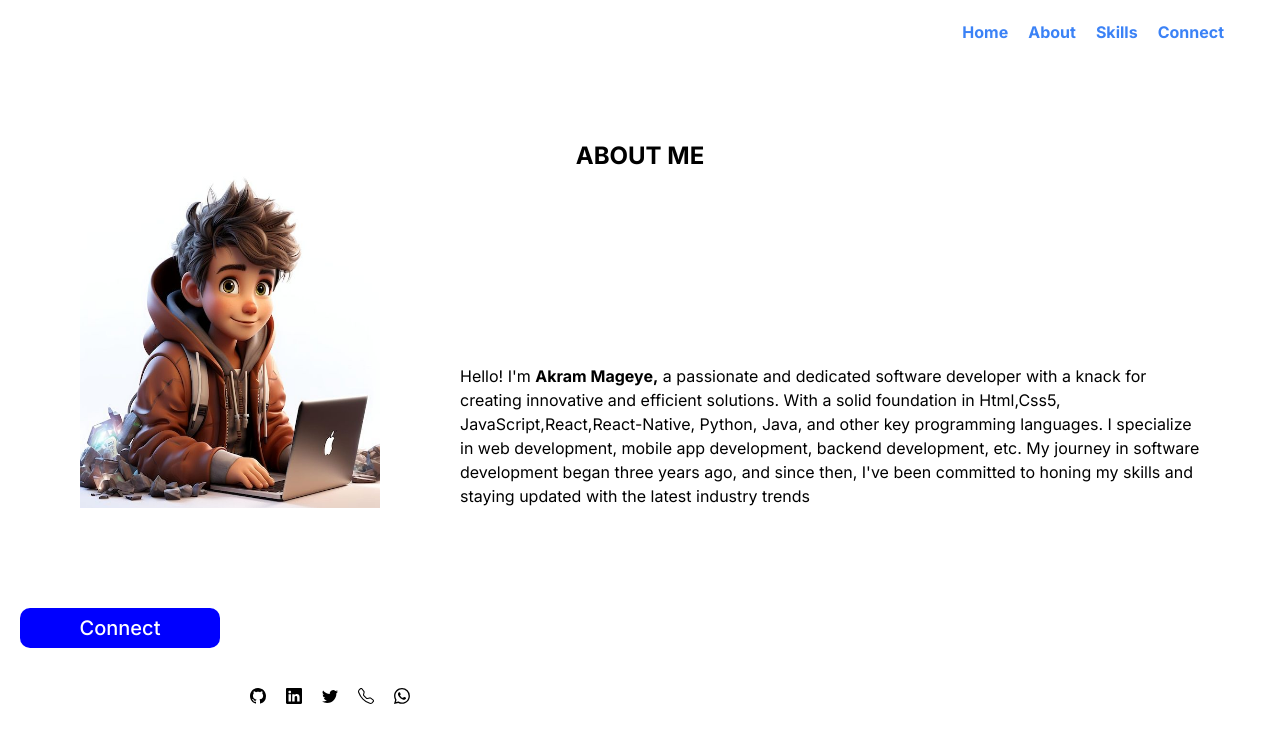
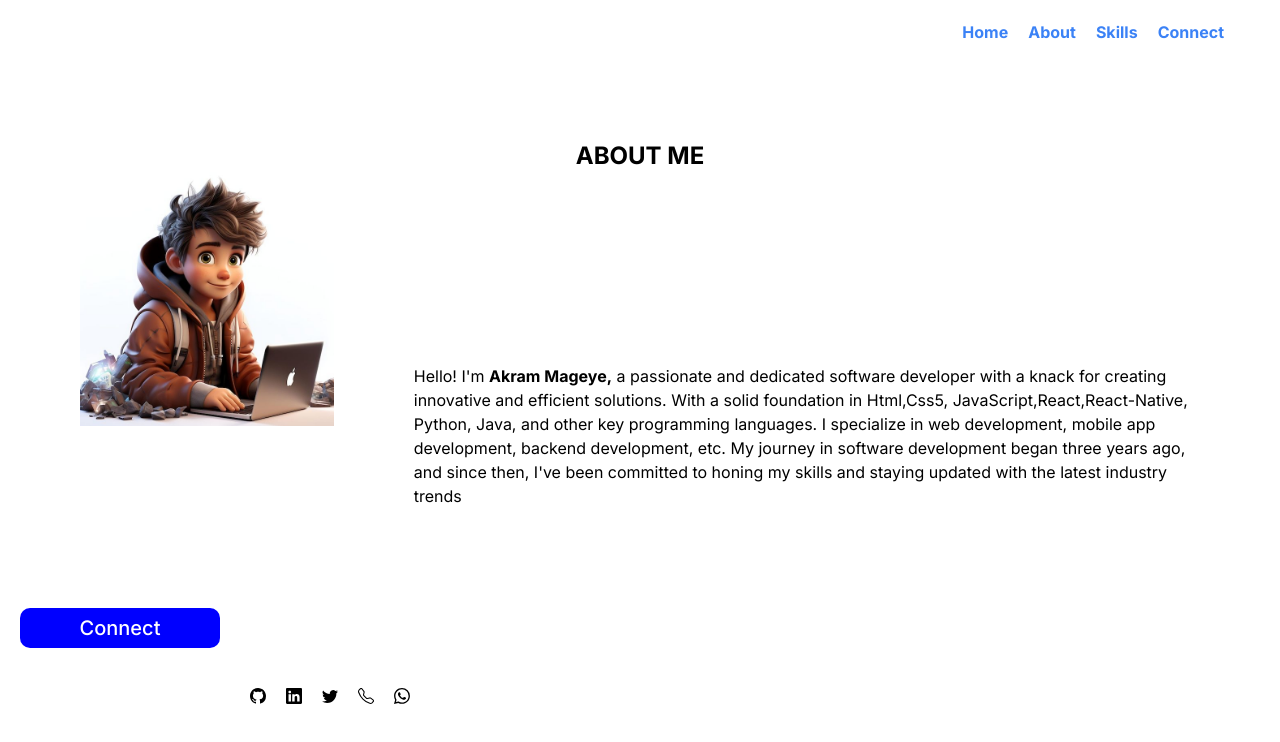
Before and after one commit to KiramZodiac/kiram_portifolio, a Next.js app: page /About in a window 1280 px wide. Shown: the top 742 px of the page. Built offline with nearby package versions, Linux system fonts and the light colour scheme.

Commit message:
added an about pages and a resized pic2

```diff
--- a/src/app/About/page.tsx
+++ b/src/app/About/page.tsx
@@ -13,8 +13,13 @@ function page() {
           <h1>ABOUT ME</h1>
         </div>
         <div className=" flex">
-          {" "}
-          <Image alt="my image" src="/ki3.jpeg" width={300} height={300} />
+          <div className=" ">
+            <div className=" ">
+              {" "}
+              <Image alt="my image" src="/ki3.jpeg" width={300} height={300} />
+            </div>
+          </div>
+
           <div className="col-sm-12 col-md-6">
             <div className="max-w-screen-lg">
               <div className=" justify-items-center pl-20 mt-48">
```
